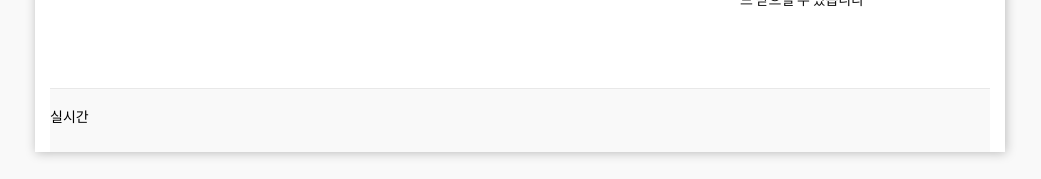
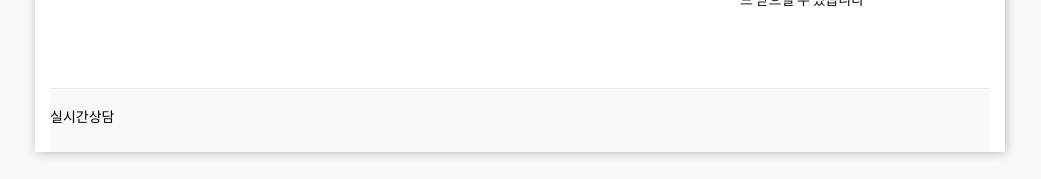
Before and after one commit to leevra/self-management.leeseungju.com, a Jekyll site: the page built from index.html, in a window 1280 px wide. Shown: the part 832-1011 px from the top of the page, without its empty margins (120-1161 px from the left). Built offline with Jekyll 4.4.1, drawn with Linux system fonts in a browser that asks for light colours; the list of posts is cut into pages by our own code.

Commit message:
Update footer.html

```diff
--- a/_includes/footer.html
+++ b/_includes/footer.html
@@ -1,6 +1,6 @@
 <footer class="site-footer">
 
-<p align="left" style="text-align: left;"><a style="color: #000000;" href="http://community.leeseungju.com">실시간</a></p>
+<p align="left" style="text-align: left;"><a style="color: #000000;" href="http://community.leeseungju.com">실시간상담</a></p>
 
 
 
```
